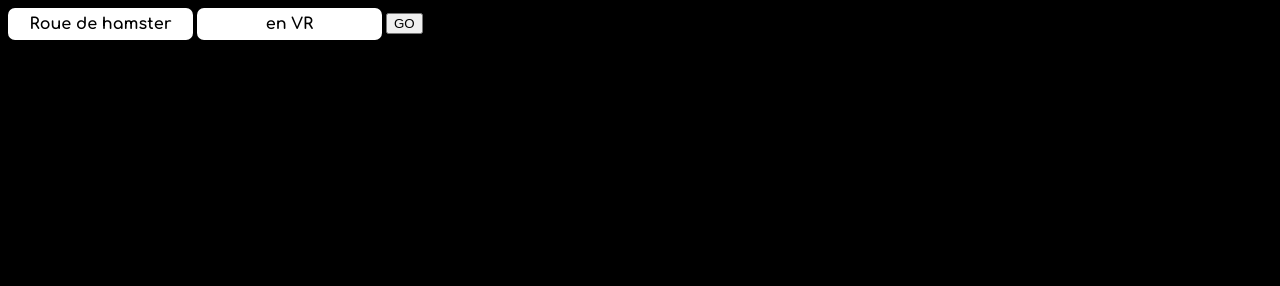
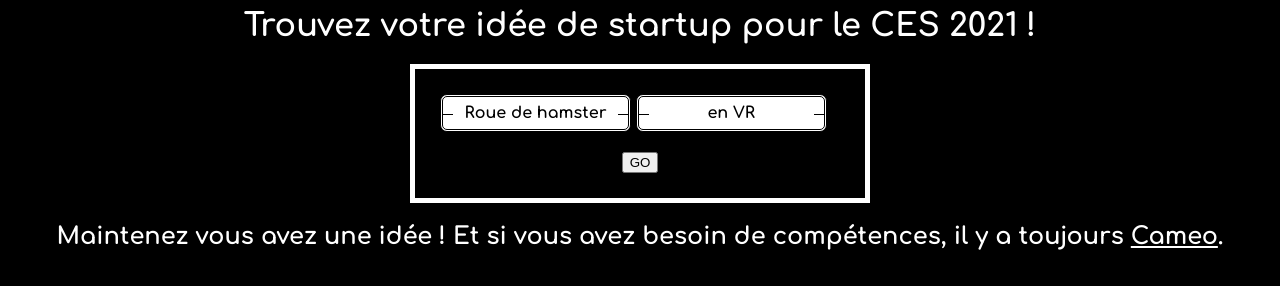
Before and after one commit to JbIPS/ces-slot, a plain HTML site: page index.html in a window 1280 px wide. Both pictures are taken after a click on the button "GO". Drawn offline with Linux system fonts and the light colour scheme.

Commit message:
accroche

```diff
--- a/ces.css
+++ b/ces.css
@@ -1,3 +1,24 @@
+.line {
+  width: 10px;
+  height: 1px;
+  background:black;
+  position: absolute;
+  top: 20px;
+}
+
+.line.left {
+  left: 3px;
+}
+
+.line.right {
+  right: 3px;
+}
+
+.machineContainer {
+  display: inline-block;
+  position: relative;
+  margin-bottom: 20px;
+}
 
 .machine {
   height: 2em;
@@ -5,12 +26,13 @@
   display: inline-block;
   text-align: left;
   width: 20ch;
-  font-family: "Comfortaa";
   background: white;
   text-align: center;
   vertical-align: middle;
   line-height: 2em;
-  border-radius: 7px
+  border-radius: 7px;
+  border: double;
+  color: black;
 }
 
 .slotMachineContainer > div {
@@ -19,4 +41,35 @@
 
 body {
   background: black;
+  font-family: "Comfortaa";
+  color: white;
 }
+
+h1, h2 {
+  text-align: center;
+}
+
+h2 {
+  opacity: 0;
+}
+
+h2.visible {
+  opacity: 1;
+  transition: opacity 1s ease-in-out;
+}
+
+a, a:visited {
+  color: white;
+}
+
+button {
+  display: block;
+  margin: 0 auto;
+}
+
+#game {
+  width: 400px;
+  margin: 0 auto;
+  padding: 25px;
+  border: solid 5px white
+}
--- a/index.html
+++ b/index.html
@@ -11,8 +11,10 @@
 </head>
 
 <body>
-  <div class="slot1"></div>
-  <div class="slot2"></div>
+  <h1>Trouvez votre idée de startup pour le CES 2021 !</h1>
+  <div id="game">
+  <div class="machineContainer">
+    <div class="line left"></div>
     <div id="machine1" class="machine">
       <div>Patate</div>
       <div>Roue de hamster</div>
@@ -26,6 +28,10 @@
       <div>Toillettes portatives</div>
       <div>Cure-dent</div>
     </div>
+    <div class="line right"></div>
+  </div>
+  <div class="machineContainer">
+    <div class="line left"></div>
     <div id="machine2" class="machine">
       <div>connectée</div>
       <div>en VR</div>
@@ -37,26 +43,32 @@
       <div>à l'hydrogène</div>
       <div>en réalité augmentée</div>
     </div>
+    <div class="line right"></div>
+  </div class="machineContainer">
   <button id="randomizeButton">GO</button>
+</div>
+<h2 id="skill">Maintenez vous avez une idée ! Et si vous avez besoin de compétences, il y a toujours <a href="https://cameo.fr">Cameo</a>.</h2>
+
   <script src="./slotmachine.min.js"></script>
   <script>
     function pick(array) {
       return array[Math.floor(Math.random() * array.length)];
     }
-
-    const btn = document.querySelector('#randomizeButton');
-    const el1 = document.querySelector('#machine1');
-    const el2 = document.querySelector('#machine2');
+    const skill = document.getElementById('skill');
+    const btn = document.getElementById('randomizeButton');
+    const el1 = document.getElementById('machine1');
+    const el2 = document.getElementById('machine2');
     const machine1 = new SlotMachine(el1, {});
     const machine2 = new SlotMachine(el2, {});
 
     function onComplete(active) {
-      //results[this.element.id].innerText = `Index: ${this.active}`;
+      skill.classList.add("visible");
     }
 
     btn.addEventListener('click', () => {
-      machine1.shuffle(5, onComplete);
-      setTimeout(() => machine2.shuffle(5, onComplete), 500);
+      skill.classList.remove("visible");
+      machine1.shuffle(5);
+      setTimeout(() => machine2.shuffle(5, onComplete), 100);
     });
   </script>
 </body>
```
Lines whose indentation alone changed are shown as unchanged.
